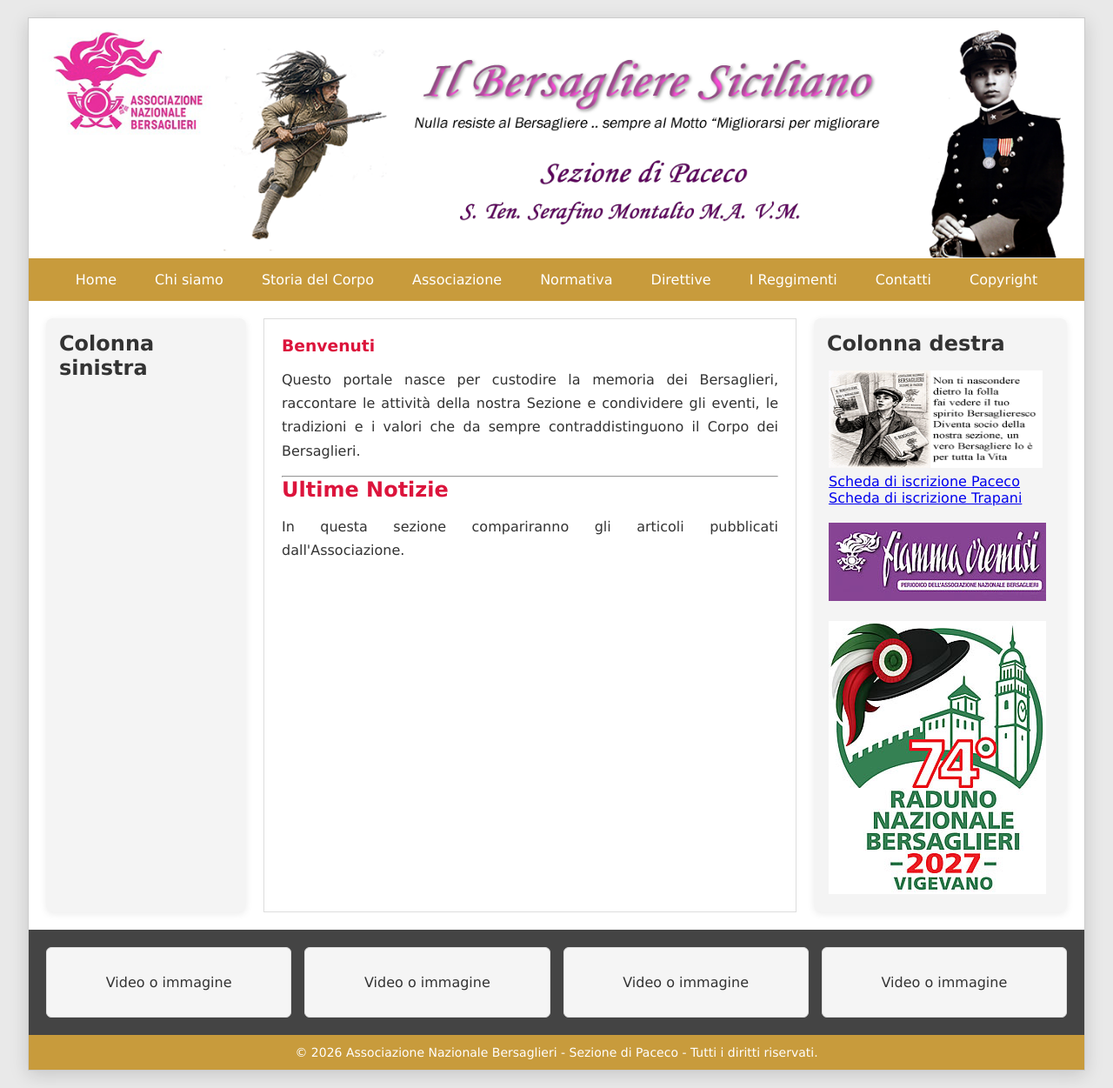
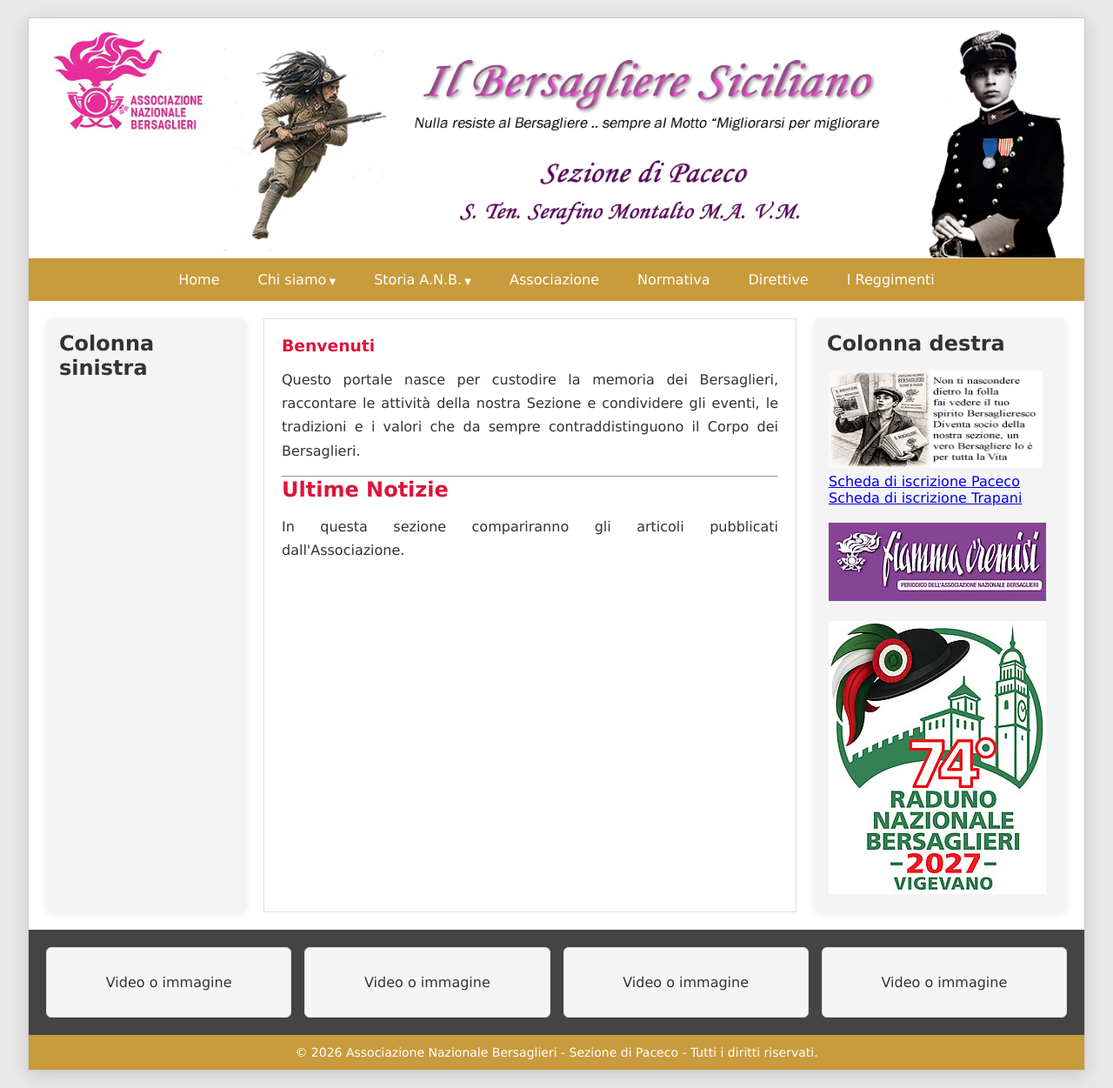
Before and after one commit to bersaglieripaceco/bersaglieripaceco.github.io, a Jekyll site: the page index.html, which Jekyll copies as it is, in a window 1280 px wide. Shown: the whole page at 87% size. Built offline with Jekyll 4.4.1, drawn with Linux system fonts in a browser that asks for light colours.

Commit message:
Add files via upload

```diff
--- a/index.html
+++ b/index.html
@@ -6,12 +6,12 @@
     <meta charset="UTF-8">
     <meta name="viewport" content="width=device-width, initial-scale=1.0">
 
-    <title>Bersaglieri Paceco</title>
+    <title>Home - Bersaglieri Paceco</title>
 
     <meta name="description"
-        content="Sito Ufficiale dell'Associazione Nazionale Bersaglieri - Sezione di Paceco">
+        content="Home - Associazione Nazionale Bersaglieri - Sezione di Paceco">
 
-    <link rel="stylesheet" href="css/style.css">
+    <link rel="stylesheet" href="../css/style.css">
 
 </head>
 
@@ -19,52 +19,31 @@
 
 <div id="contenitore">
 
+
     <!-- ===================================================== -->
     <!-- TESTATA                                               -->
     <!-- ===================================================== -->
 
     <header id="header">
 
-        <img src="immagini/Testata.png"
+        <img src="../Immagini/Testata.png"
              alt="Associazione Nazionale Bersaglieri - Sezione di Paceco">
 
     </header>
 
+
     <!-- ===================================================== -->
-    <!-- MENU PRINCIPALE                                       -->
+    <!-- MENU COMUNE                                           -->
     <!-- ===================================================== -->
 
-    <nav id="menu">
+    <div id="menu-comune"></div>
 
-        <ul>
-
-            <li><a href="#">Home</a></li>
-
-            <li><a href="Pagine/Chi_siamo.html">Chi siamo</a></li>
-
-            <li><a href="#">Storia del Corpo</a></li>
-
-            <li><a href="#">Associazione</a></li>
-
-            <li><a href="#">Normativa</a></li>
-
-            <li><a href="#">Direttive</a></li>
-
-            <li><a href="#">I Reggimenti</a></li>
-
-            <li><a href="#">Contatti</a></li>
-
-            <li><a href="Pagine/Copiright.html">Copyright</a></li>
-
-        </ul>
-
-    </nav>
 
     <!-- ===================================================== -->
     <!-- CONTENUTO                                             -->
     <!-- ===================================================== -->
 
-  <section id="contenuto">
+    <section id="contenuto">
 
         <!-- COLONNA SINISTRA -->
 
@@ -136,7 +115,7 @@
 
   <table width="261" border="0">
    <tr>
-    <td><img src="Immagini/logo_vigevano_2027.jpg" width="250" height="314" alt="Logo Raduno Nazionale Bersaglieri Vigevano 2027" longdesc="https://www.radunobersaglieri2027.com/index.html"></td>
+    <td><img src="Immagini/logo_vigevano_2027.jpg" width="250" height="314" alt="Logo Raduno Nazionale Bersaglieri Vigevano 2027" longdesc="https://www.radunobersaglieri2027.com"></td>
   </tr></p>
 
   </table>
```
